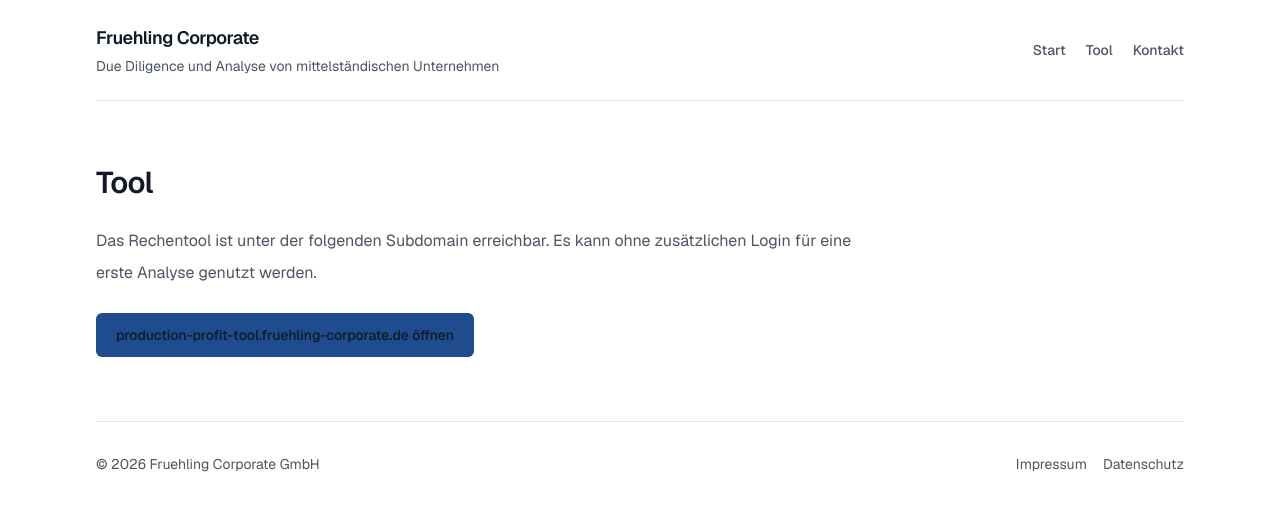
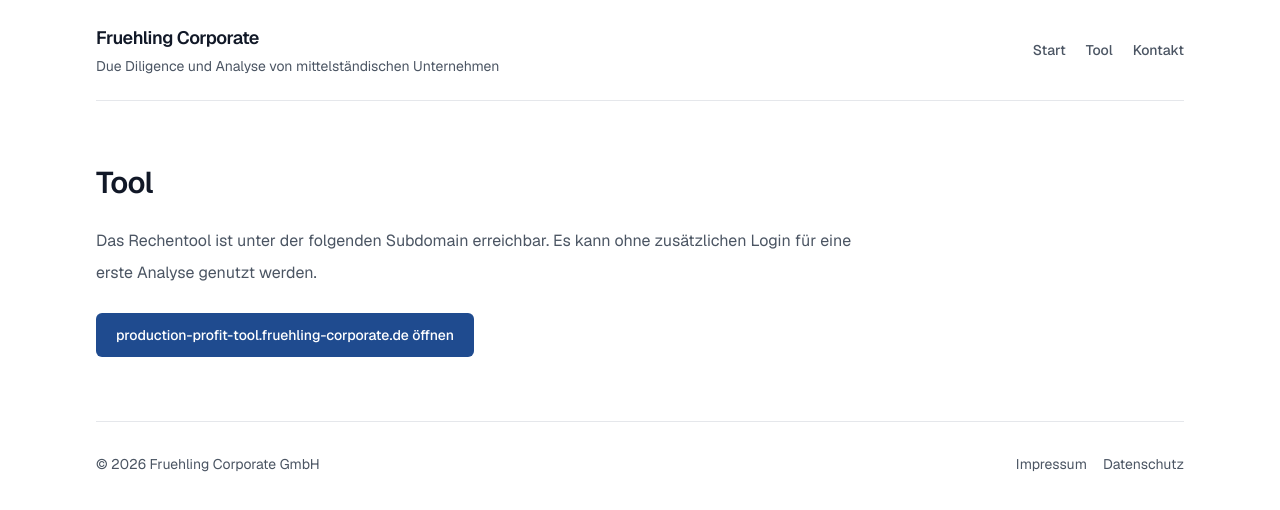
Before and after one commit to carlfruehling/fruehling-corporate, a Next.js app: page /tool in a window 1280 px wide. Shown: the top 510 px of the page. Built offline with nearby package versions, Linux system fonts and the light colour scheme.

Commit message:
Refine CTA styling and update page copy

```diff
--- a/src/app/contact/page.tsx
+++ b/src/app/contact/page.tsx
@@ -121,7 +121,7 @@
 
         <button
           type="submit"
-          className="inline-flex items-center rounded-md bg-accent px-5 py-3 text-sm font-medium text-white transition hover:bg-accent-strong"
+          className="inline-flex items-center rounded-md bg-accent px-5 py-3 text-sm font-medium !text-white transition hover:bg-accent-strong"
         >
           Anfrage senden
         </button>
--- a/src/app/page.tsx
+++ b/src/app/page.tsx
@@ -98,7 +98,7 @@
         <div className="mt-6">
           <Link
             href="/contact"
-            className="inline-flex items-center rounded-md bg-accent px-5 py-3 text-sm font-medium text-white transition hover:bg-accent-strong"
+            className="inline-flex items-center rounded-md bg-accent px-5 py-3 text-sm font-medium !text-white transition hover:bg-accent-strong"
           >
             Kontakt aufnehmen
           </Link>
--- a/src/app/tool/page.tsx
+++ b/src/app/tool/page.tsx
@@ -18,7 +18,7 @@
         href="https://production-profit-tool.fruehling-corporate.de"
         target="_blank"
         rel="noopener noreferrer"
-        className="inline-flex items-center rounded-md bg-accent px-5 py-3 text-sm font-medium text-white transition hover:bg-accent-strong"
+        className="inline-flex items-center rounded-md bg-accent px-5 py-3 text-sm font-medium !text-white transition hover:bg-accent-strong"
       >
         production-profit-tool.fruehling-corporate.de öffnen
       </a>
```
